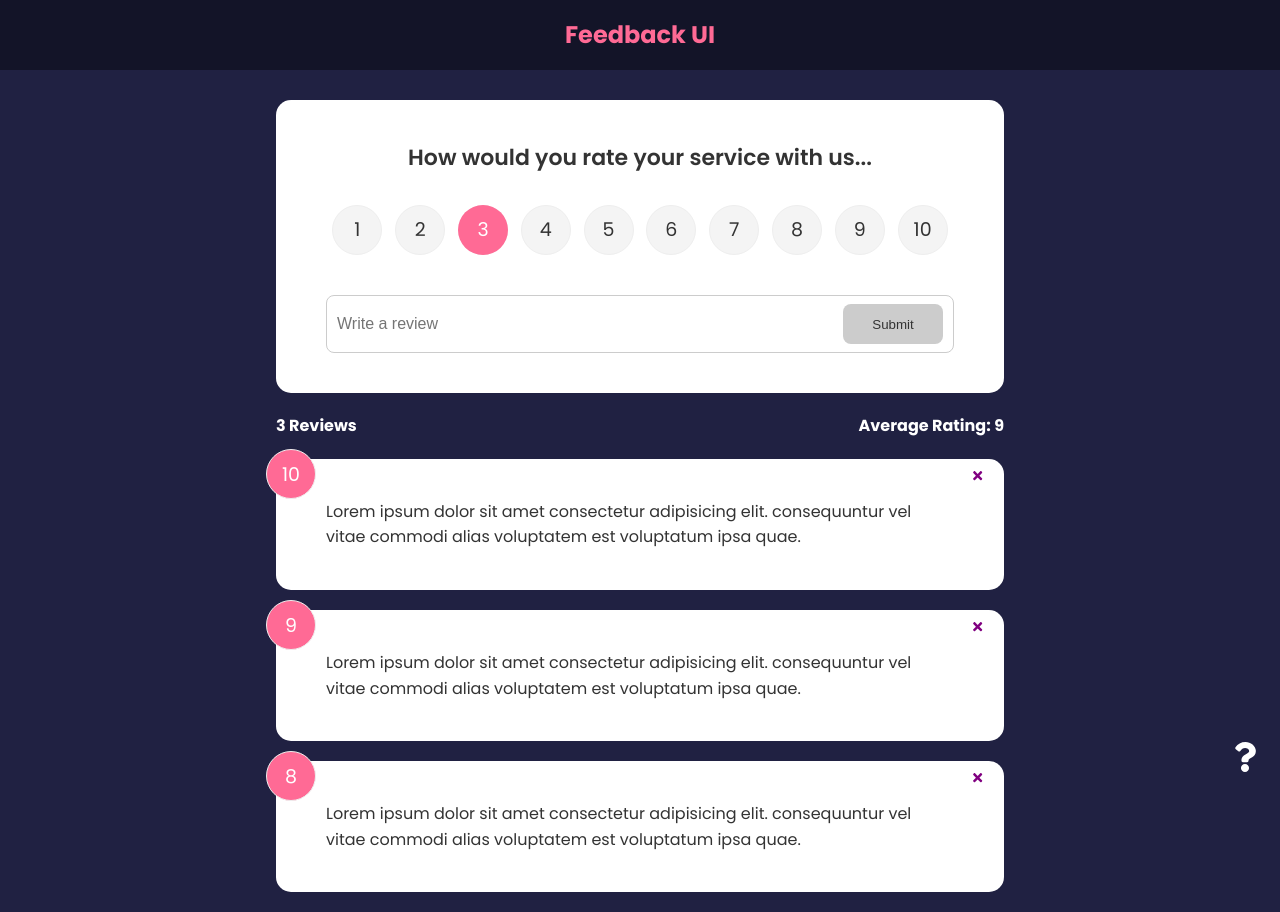
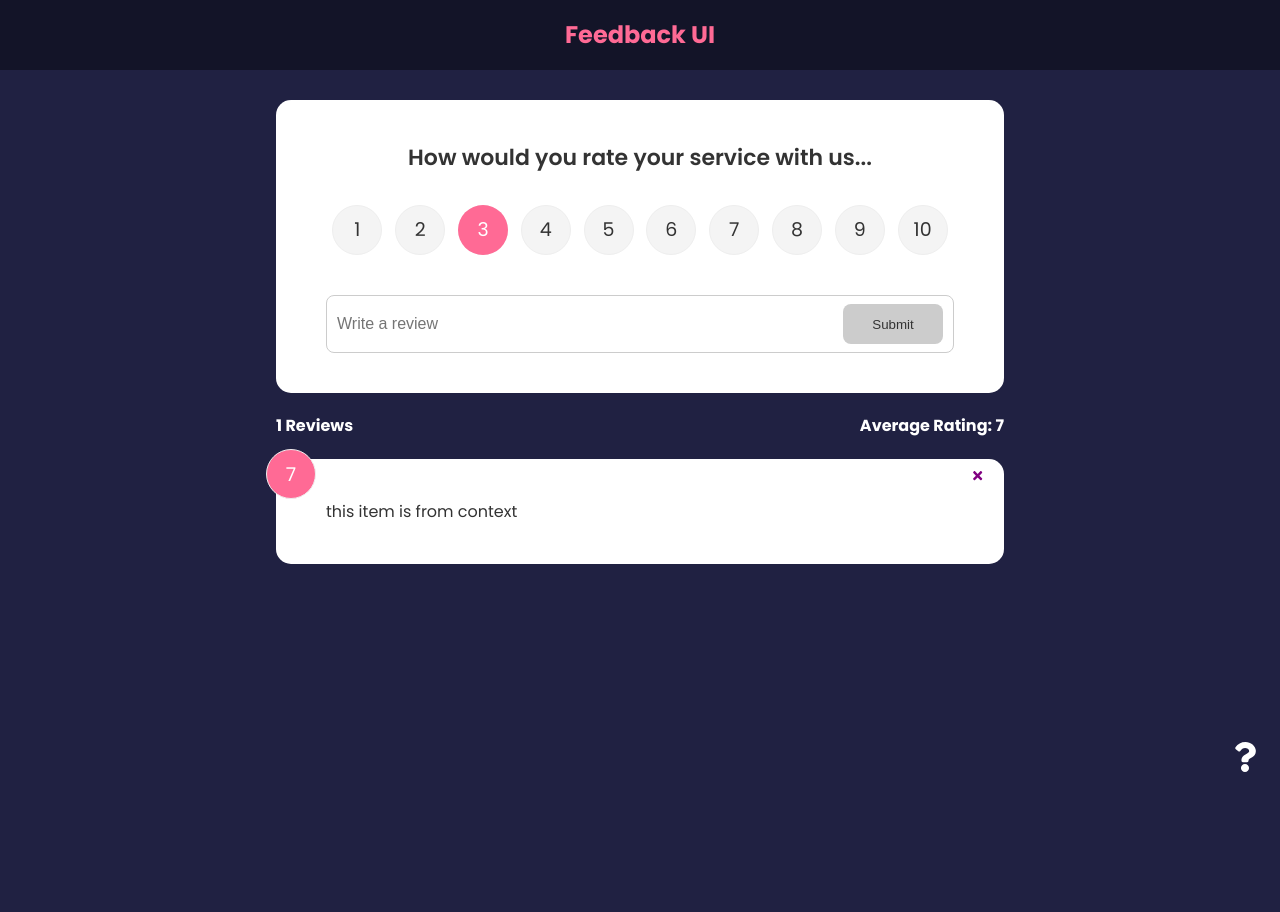
Before and after one commit to somecallmetim/react-feedback-app-tutorial, a React (Create React App) app: page / in a window 1280 px wide. After the commit the page ends 800 px from the top, so only its background shows below. Built offline with nearby package versions, Linux system fonts and the light colour scheme.

Commit message:
Section 5 Lesson 31 complete

```diff
--- a/src/App.js
+++ b/src/App.js
@@ -8,6 +8,7 @@
 import { v4 as uuidv4 } from 'uuid'
 import AboutPage from './pages/AboutPage'
 import AboutIconLink from './components/AboutIconLink'
+import { FeedbackProvider } from './context/FeedbackContext'
 
 function App() {
   const [feedback, setFeedback] = useState(FeedbackData)
@@ -25,6 +26,7 @@
   }
 
   return (
+    <FeedbackProvider>
       <Router>
         <Header />
         <div className='container'>
@@ -36,7 +38,6 @@
                   <FeedbackForm handleAdd={addFeedback} />
                   <FeedbackStats feedback={feedback} />
                   <FeedbackList
-                  feedback={feedback}
                     handleDelete={deleteFeedback}
                   />
                 </>
@@ -48,6 +49,7 @@
           <AboutIconLink />
         </div>
       </Router>
+    </FeedbackProvider>
   )
 }
 export default App
--- a/src/components/FeedbackList.jsx
+++ b/src/components/FeedbackList.jsx
@@ -1,8 +1,12 @@
 import FeedbackItem from './FeedbackItem'
+import { useContext } from 'react'
 import PropTypes from 'prop-types'
 import { motion, AnimatePresence } from 'framer-motion'
+import FeedbackContext from '../context/FeedbackContext'
 
-function FeedbackList({ feedback, handleDelete }) {
+function FeedbackList({ handleDelete }) {
+  const {feedback} = useContext(FeedbackContext)
+
   if (!feedback || feedback.length === 0) {
     return <p>No Feedback Yet</p>
   }
@@ -29,14 +33,4 @@
   )
 }
 
-FeedbackList.propTypes = {
-  feedback: PropTypes.arrayOf(
-    PropTypes.shape({
-      id: PropTypes.number.isRequired,
-      rating: PropTypes.number.isRequired,
-      text: PropTypes.string.isRequired,
-    })
-  ),
-}
-
 export default FeedbackList
--- a/src/components/FeedbackStats.jsx
+++ b/src/components/FeedbackStats.jsx
@@ -1,7 +1,10 @@
 import PropTypes from 'prop-types'
+import { useContext } from 'react'
+import FeedbackContext from '../context/FeedbackContext'
 
 
-function FeedbackStats({feedback}) {
+function FeedbackStats() {
+    const {feedback} = useContext(FeedbackContext)
 
     let average = feedback.reduce((acc, cur) => {
         return acc + cur.rating
@@ -17,8 +20,5 @@
     )
 }
 
-FeedbackStats.propTypes = {
-    feedback: PropTypes.array.isRequired
-}
 
 export default FeedbackStats
--- /dev/null
+++ b/src/context/FeedbackContext.js
@@ -0,0 +1,21 @@
+import { createContext, useState } from "react";
+
+const FeedbackContext = createContext()
+
+export const FeedbackProvider = ({children}) => {
+    const [feedback, setFeedback] = useState([
+        {
+            id: 1,
+            text: 'this item is from context',
+            rating: 7
+        }
+    ])
+
+    return <FeedbackContext.Provider value={{
+        feedback
+    }}>
+        {children}
+    </FeedbackContext.Provider>
+}
+
+export default FeedbackContext
```
Lines whose indentation alone changed are shown as unchanged.
